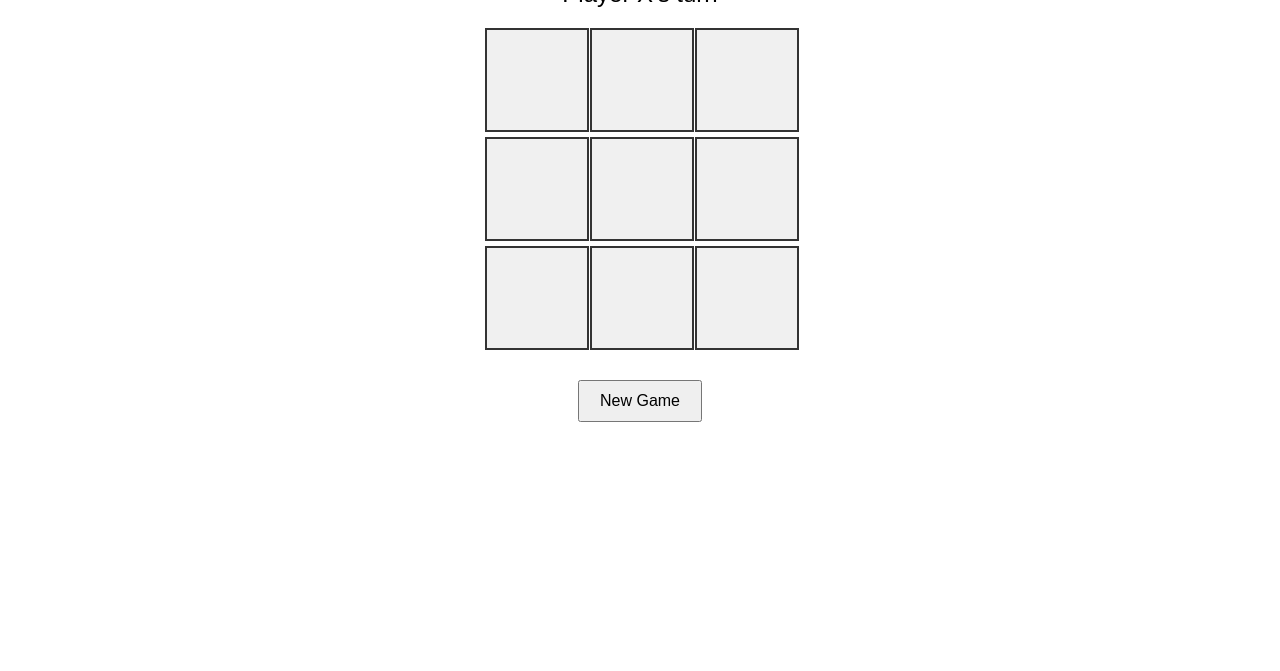
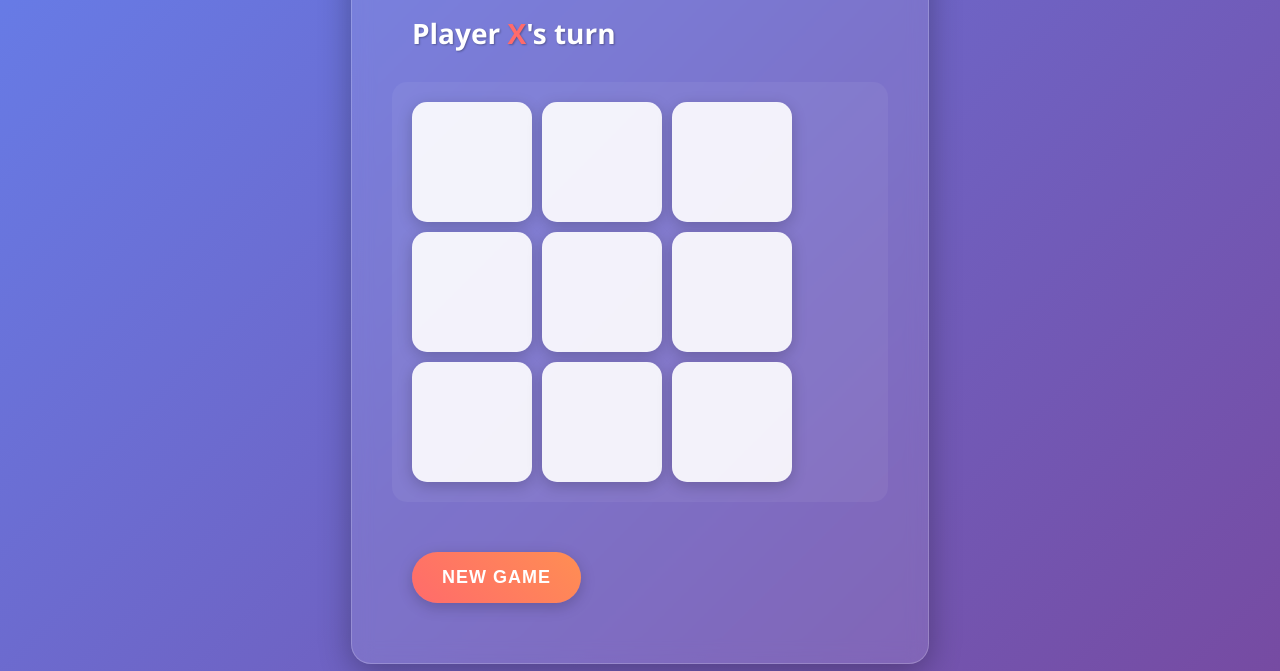
Before and after one commit to MAHIRE-7/Tic-Tac-Toe_CICD, a website: page index.html in a window 1280 px wide. Shown: the part 129-800 px from the top of the page. Drawn offline with Linux system fonts and the light colour scheme.

Commit message:
Make app fancy with modern styling and animations

```diff
--- a/index.html
+++ b/index.html
@@ -3,20 +3,135 @@
 <head>
     <title>Tic-Tac-Toe</title>
     <style>
-        body { font-family: Arial, sans-serif; text-align: center; padding: 20px; }
-        .game-board { display: grid; grid-template-columns: repeat(3, 100px); grid-gap: 5px; margin: 20px auto; width: 310px; }
-        .cell { width: 100px; height: 100px; border: 2px solid #333; background: #f0f0f0; font-size: 36px; cursor: pointer; display: flex; align-items: center; justify-content: center; }
-        .cell:hover { background: #e0e0e0; }
-        .cell.disabled { cursor: not-allowed; }
-        .status { font-size: 24px; margin: 20px; }
-        button { padding: 10px 20px; font-size: 16px; margin: 10px; cursor: pointer; }
+        * { margin: 0; padding: 0; box-sizing: border-box; }
+        body {
+            font-family: 'Segoe UI', Tahoma, Geneva, Verdana, sans-serif;
+            background: linear-gradient(135deg, #667eea 0%, #764ba2 100%);
+            min-height: 100vh;
+            display: flex;
+            flex-direction: column;
+            align-items: center;
+            justify-content: center;
+            color: white;
+        }
+        .container {
+            background: rgba(255, 255, 255, 0.1);
+            backdrop-filter: blur(10px);
+            border-radius: 20px;
+            padding: 40px;
+            box-shadow: 0 8px 32px rgba(0, 0, 0, 0.3);
+            border: 1px solid rgba(255, 255, 255, 0.2);
+        }
+        h1 {
+            font-size: 3rem;
+            margin-bottom: 30px;
+            text-shadow: 2px 2px 4px rgba(0, 0, 0, 0.3);
+            animation: glow 2s ease-in-out infinite alternate;
+        }
+        @keyframes glow {
+            from { text-shadow: 2px 2px 4px rgba(0, 0, 0, 0.3), 0 0 10px rgba(255, 255, 255, 0.2); }
+            to { text-shadow: 2px 2px 4px rgba(0, 0, 0, 0.3), 0 0 20px rgba(255, 255, 255, 0.4); }
+        }
+        .game-board {
+            display: grid;
+            grid-template-columns: repeat(3, 120px);
+            grid-gap: 10px;
+            margin: 30px auto;
+            padding: 20px;
+            background: rgba(255, 255, 255, 0.05);
+            border-radius: 15px;
+        }
+        .cell {
+            width: 120px;
+            height: 120px;
+            background: rgba(255, 255, 255, 0.9);
+            color: #333;
+            font-size: 48px;
+            font-weight: bold;
+            cursor: pointer;
+            display: flex;
+            align-items: center;
+            justify-content: center;
+            border-radius: 15px;
+            transition: all 0.3s ease;
+            box-shadow: 0 4px 15px rgba(0, 0, 0, 0.2);
+            position: relative;
+            overflow: hidden;
+        }
+        .cell::before {
+            content: '';
+            position: absolute;
+            top: 0;
+            left: -100%;
+            width: 100%;
+            height: 100%;
+            background: linear-gradient(90deg, transparent, rgba(255, 255, 255, 0.4), transparent);
+            transition: left 0.5s;
+        }
+        .cell:hover::before {
+            left: 100%;
+        }
+        .cell:hover {
+            transform: translateY(-5px);
+            box-shadow: 0 8px 25px rgba(0, 0, 0, 0.3);
+            background: rgba(255, 255, 255, 1);
+        }
+        .cell.disabled { cursor: not-allowed; opacity: 0.7; }
+        .cell.winner {
+            background: linear-gradient(45deg, #4CAF50, #45a049);
+            color: white;
+            animation: winner-pulse 0.6s ease-in-out;
+        }
+        @keyframes winner-pulse {
+            0% { transform: scale(1); }
+            50% { transform: scale(1.1); }
+            100% { transform: scale(1); }
+        }
+        .status {
+            font-size: 28px;
+            margin: 20px;
+            font-weight: 600;
+            text-shadow: 1px 1px 2px rgba(0, 0, 0, 0.3);
+            animation: fadeIn 0.5s ease-in;
+        }
+        @keyframes fadeIn {
+            from { opacity: 0; transform: translateY(-10px); }
+            to { opacity: 1; transform: translateY(0); }
+        }
+        button {
+            padding: 15px 30px;
+            font-size: 18px;
+            margin: 20px;
+            cursor: pointer;
+            background: linear-gradient(45deg, #FF6B6B, #FF8E53);
+            color: white;
+            border: none;
+            border-radius: 50px;
+            font-weight: 600;
+            transition: all 0.3s ease;
+            box-shadow: 0 4px 15px rgba(0, 0, 0, 0.2);
+            text-transform: uppercase;
+            letter-spacing: 1px;
+        }
+        button:hover {
+            transform: translateY(-3px);
+            box-shadow: 0 6px 20px rgba(0, 0, 0, 0.3);
+            background: linear-gradient(45deg, #FF8E53, #FF6B6B);
+        }
+        button:active {
+            transform: translateY(-1px);
+        }
+        .player-x { color: #FF6B6B; }
+        .player-o { color: #4ECDC4; }
     </style>
 </head>
 <body>
-    <h1>🎮 Tic-Tac-Toe on K8s</h1>
-    <div class="status" id="status">Player X's turn</div>
-    <div class="game-board" id="board"></div>
-    <button onclick="resetGame()">New Game</button>
+    <div class="container">
+        <h1>🎮 Tic-Tac-Toe on K8s</h1>
+        <div class="status" id="status">Player <span class="player-x">X</span>'s turn</div>
+        <div class="game-board" id="board"></div>
+        <button onclick="resetGame()">New Game</button>
+    </div>
 
     <script>
         let board = ['', '', '', '', '', '', '', '', ''];
@@ -48,7 +163,9 @@
             updateDisplay();
 
             if (checkWinner()) {
-                document.getElementById('status').textContent = `Player ${currentPlayer} wins! 🎉`;
+                highlightWinner();
+                const playerClass = currentPlayer === 'X' ? 'player-x' : 'player-o';
+                document.getElementById('status').innerHTML = `Player <span class="${playerClass}">${currentPlayer}</span> wins! 🎉`;
                 gameActive = false;
                 return;
             }
@@ -60,7 +177,8 @@
             }
 
             currentPlayer = currentPlayer === 'X' ? 'O' : 'X';
-            document.getElementById('status').textContent = `Player ${currentPlayer}'s turn`;
+            const playerClass = currentPlayer === 'X' ? 'player-x' : 'player-o';
+            document.getElementById('status').innerHTML = `Player <span class="${playerClass}">${currentPlayer}</span>'s turn`;
         }
 
         function checkWinner() {
@@ -74,6 +192,22 @@
             cells.forEach((cell, index) => {
                 cell.textContent = board[index];
                 cell.className = gameActive ? 'cell' : 'cell disabled';
+                if (board[index] === 'X') {
+                    cell.style.color = '#FF6B6B';
+                } else if (board[index] === 'O') {
+                    cell.style.color = '#4ECDC4';
+                }
+            });
+        }
+
+        function highlightWinner() {
+            const cells = document.querySelectorAll('.cell');
+            winningConditions.forEach(condition => {
+                if (condition.every(index => board[index] === currentPlayer)) {
+                    condition.forEach(index => {
+                        cells[index].classList.add('winner');
+                    });
+                }
             });
         }
 
@@ -81,7 +215,12 @@
             board = ['', '', '', '', '', '', '', '', ''];
             currentPlayer = 'X';
             gameActive = true;
-            document.getElementById('status').textContent = "Player X's turn";
+            document.getElementById('status').innerHTML = 'Player <span class="player-x">X</span>\'s turn';
+            const cells = document.querySelectorAll('.cell');
+            cells.forEach(cell => {
+                cell.classList.remove('winner');
+                cell.style.color = '#333';
+            });
             updateDisplay();
         }
 
```
